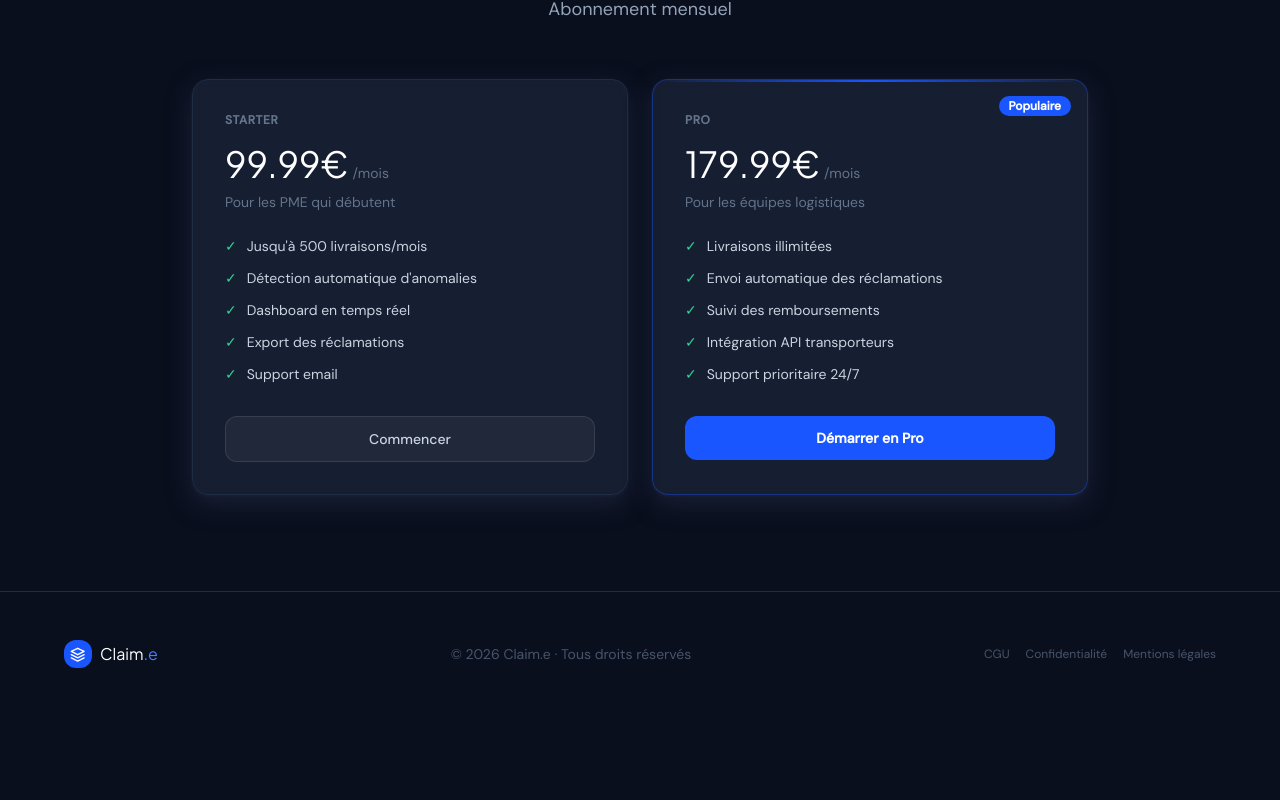
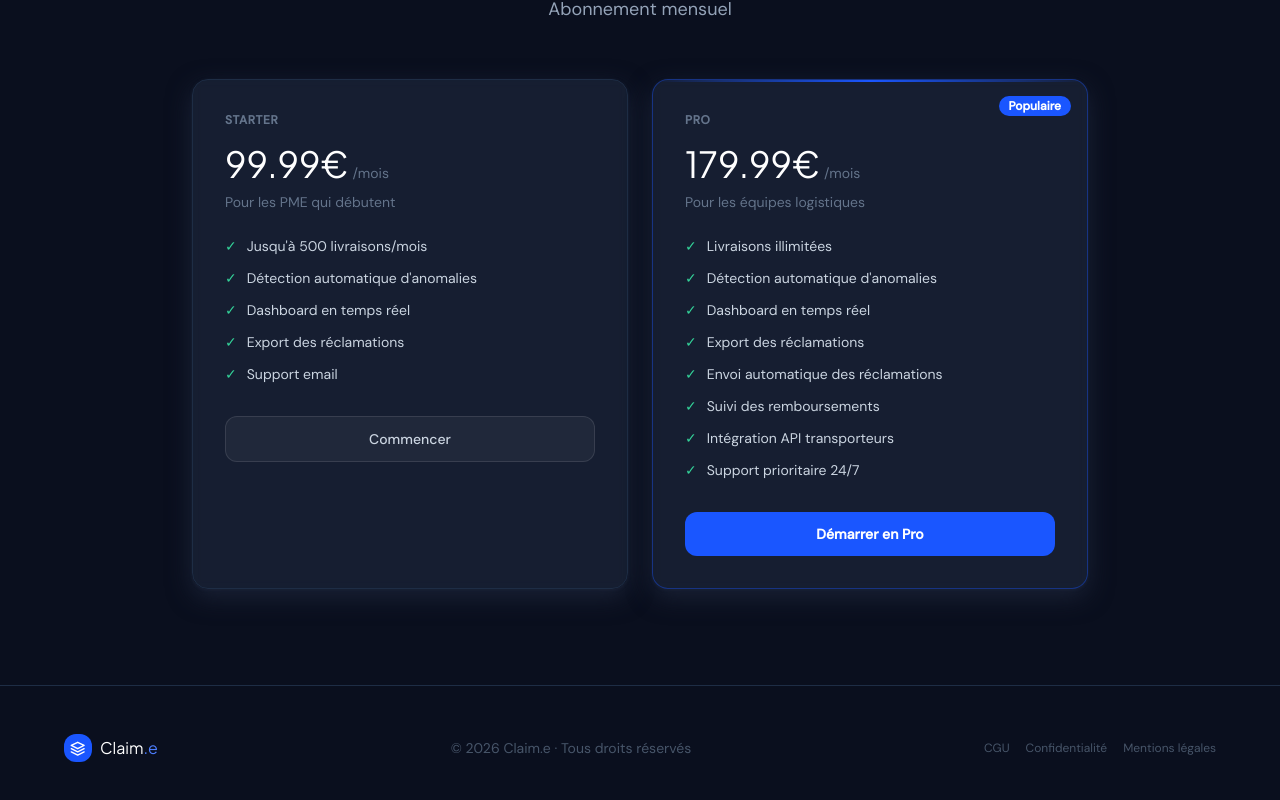
Before and after one commit to Rieux0312/Claim.e, a Next.js app: page / in a window 1280 px wide. Shown: the part 2431-3231 px from the top of the page. Before the commit the page ends 3147 px from the top, so only its background shows below. Built offline with nearby package versions, Linux system fonts and the light colour scheme.

Commit message:
Mise à jour fonctionnalités plan Pro

```diff
--- a/app/page.tsx
+++ b/app/page.tsx
@@ -171,7 +171,7 @@ function Pricing() {
             },
             {
               name: "Pro", price: "179.99€", period: "/mois", desc: "Pour les équipes logistiques",
-              features: ["Livraisons illimitées", "Envoi automatique des réclamations", "Suivi des remboursements", "Intégration API transporteurs", "Support prioritaire 24/7"],
+              features: ["Livraisons illimitées", "Détection automatique d'anomalies", "Dashboard en temps réel", "Export des réclamations", "Envoi automatique des réclamations", "Suivi des remboursements", "Intégration API transporteurs", "Support prioritaire 24/7"],
               cta: "Démarrer en Pro", highlighted: true,
             },
           ].map(({ name, price, period, desc, features, cta, highlighted }) => (
```
